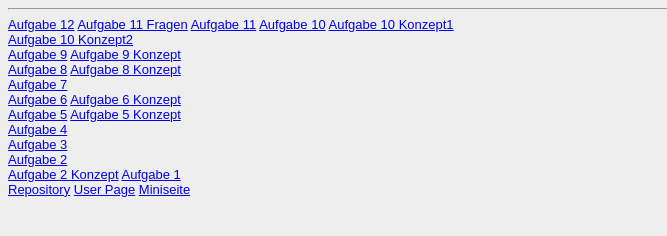
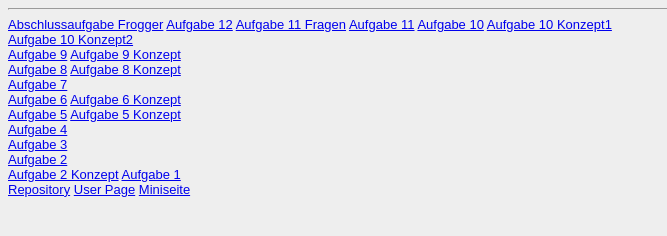
Before and after one commit to hasemama/EiA2, a plain HTML site: page steckbrief/steckbrief.htm in a window 1280 px wide. Shown: the whole page, without its empty margins (0-667 px from the left). Drawn offline with Linux system fonts and the light colour scheme.

Commit message:
frogger added

```diff
--- a/steckbrief/steckbrief.htm
+++ b/steckbrief/steckbrief.htm
@@ -8,6 +8,7 @@ und diese -->
 
 <!-- Hier bitte die Vorkenntnisse im Bereich Programmierung zu Beginn der Veranstaltung kurz beschreiben! -->
 <hr>
+<a href="https://hasemama.github.io/EiA2_2/Frogger/main.html" target="_blank">Abschlussaufgabe Frogger</a>
 <a href="https://mongodbrowser.herokuapp.com/?u=hasemama&p=R2D2Keksdose!&a=ds211588.mlab.com:11588/eia2aufgabe12&n=eia2aufgabe12&c=students" target="_blank">Aufgabe 12</a>
 <a href="https://hasemama.github.io/EiA2/Aufgabe 11.txt" target="_blank">Aufgabe 11 Fragen</a>
 <a href="https://hasemama.github.io/EiA2_2/Aufgabe11/SendData.html" target="_blank">Aufgabe 11</a>
```
